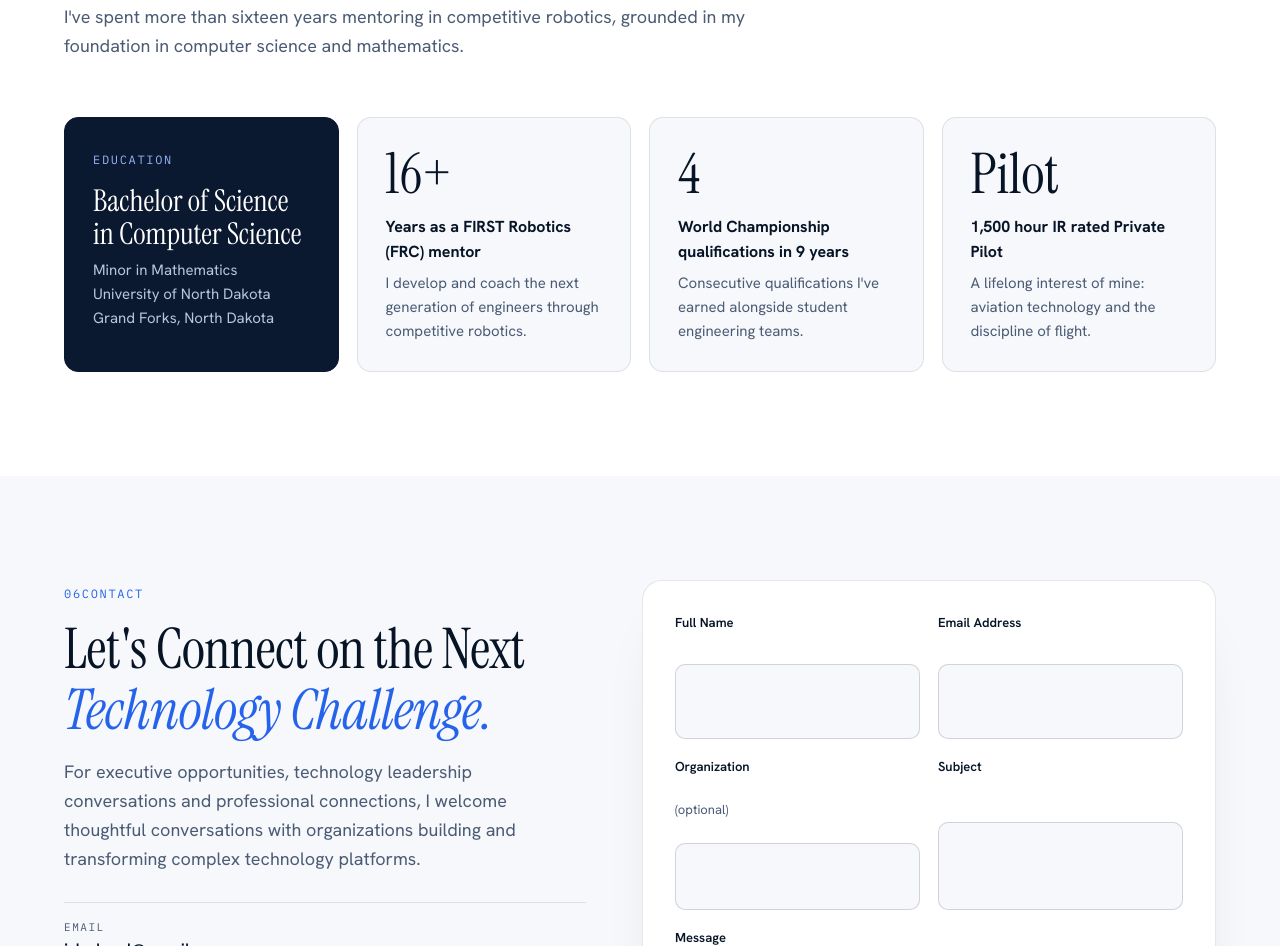
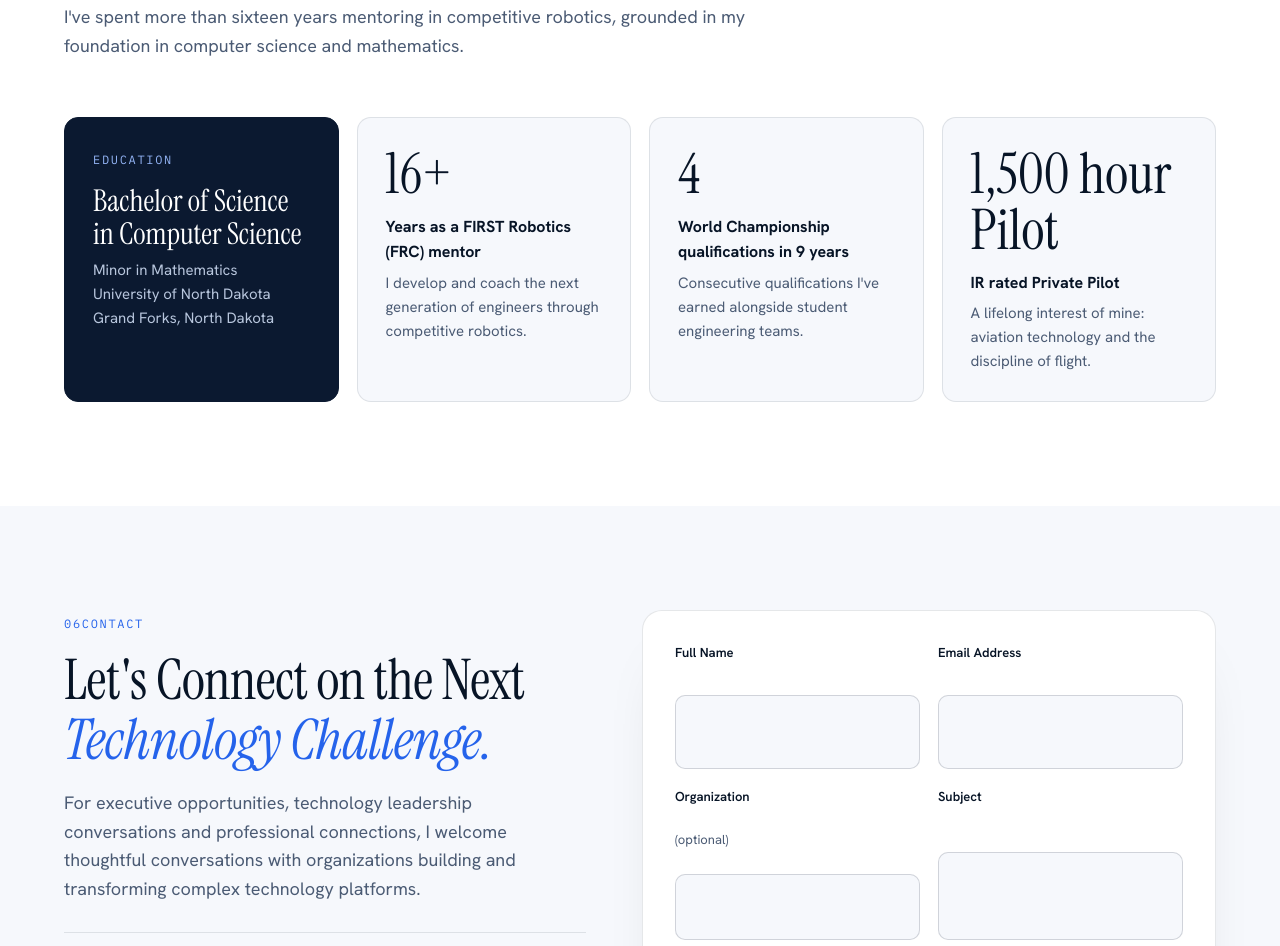
Before and after one commit to jrholand/john-holand, a plain HTML site: page site/index.html in a window 1280 px wide. Shown: the part 9212-10158 px from the top of the page. Drawn offline with Linux system fonts and the light colour scheme; files whose address does not match are found by name.

Commit message:
pilot format

```diff
--- a/site/index.html
+++ b/site/index.html
@@ -361,7 +361,7 @@ footer .wrap{display:flex;justify-content:space-between;flex-wrap:wrap;gap:12px}
       </div>
       <div class="card reveal"><b>16+</b><h4>Years as a FIRST Robotics (FRC) mentor</h4><p>I develop and coach the next generation of engineers through competitive robotics.</p></div>
       <div class="card reveal"><b>4</b><h4>World Championship qualifications in 9 years</h4><p>Consecutive qualifications I've earned alongside student engineering teams.</p></div>
-      <div class="card reveal"><b>Pilot</b><h4>1,500 hour IR rated Private Pilot</h4><p>A lifelong interest of mine: aviation technology and the discipline of flight.</p></div>
+      <div class="card reveal"><b>1,500 hour Pilot </b><h4>IR rated Private Pilot</h4><p>A lifelong interest of mine: aviation technology and the discipline of flight.</p></div>
     </div>
   </div>
 </section>
```
